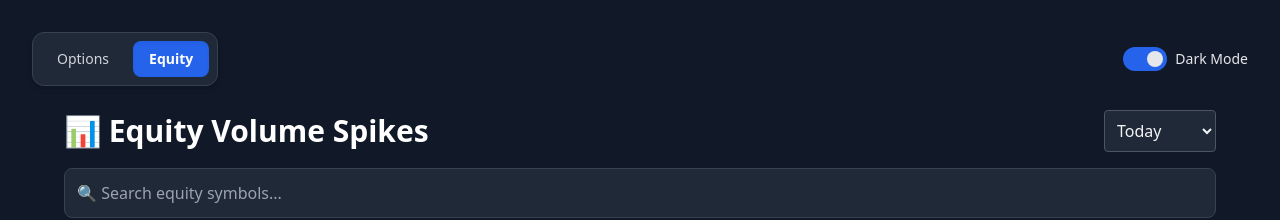
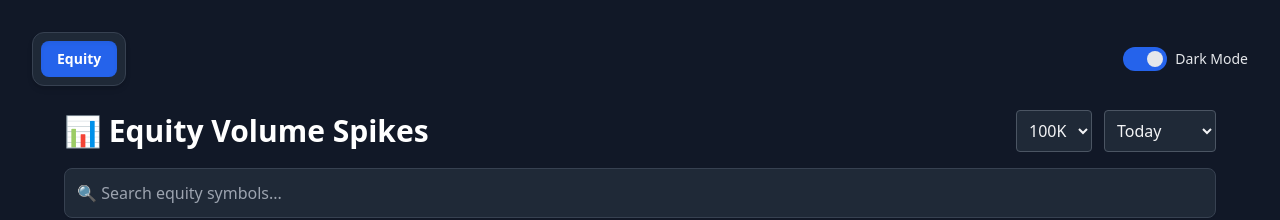
Before and after one commit to amalsabu59/Stock-scanner-FE, a React (Vite) app: page /equity in a window 1280 px wide. Shown: the top 220 px of the page. Built offline with nearby package versions, Linux system fonts and the light colour scheme; no server answers.

Commit message:
Commented options part

```diff
--- a/src/App.jsx
+++ b/src/App.jsx
@@ -19,7 +19,7 @@ const App = () => {
       <header className="flex flex-col md:flex-row justify-between items-center mb-6 space-y-4 md:space-y-0">
         {/* Nav */}
         <nav className="flex space-x-2 bg-white dark:bg-gray-800 border border-gray-200 dark:border-gray-700 p-2 rounded-xl shadow-md">
-          <NavLink
+          {/* <NavLink
             to="/options"
             className={({ isActive }) =>
               `px-4 py-2 rounded-lg text-sm font-medium transition-all duration-300 ${isActive
@@ -29,7 +29,7 @@ const App = () => {
             }
           >
             Options
-          </NavLink>
+          </NavLink> */}
           <NavLink
             to="/equity"
             className={({ isActive }) =>
@@ -63,8 +63,8 @@ const App = () => {
 
       {/* Routes */}
       <Routes>
-        <Route path="/" element={<Navigate to="/options" replace />} />
-        <Route path="/options" element={<OptionsPage />} />
+        <Route path="/" element={<Navigate to="/equity" replace />} />
+        {/* <Route path="/options" element={<OptionsPage />} /> */}
         <Route path="/equity" element={<EquityPage />} />
       </Routes>
 
--- a/src/EquityPage.jsx
+++ b/src/EquityPage.jsx
@@ -4,13 +4,14 @@ import Table from './SharedTable';
 
 const EquityPage = () => {
     const [spikes, setSpikes] = useState([]);
-    const [loading, setLoading] = useState(true); // only for initial load
+    const [loading, setLoading] = useState(true);
     const [lastUpdated, setLastUpdated] = useState(null);
     const [search, setSearch] = useState('');
     const [dateOption, setDateOption] = useState('today');
+    const [volumeThreshold, setVolumeThreshold] = useState(100000); // NEW
     const [page, setPage] = useState(1);
     const [total, setTotal] = useState(0);
-    const limit = 20;
+    const limit = 100;
 
     const fetchEquitySpikes = async (showLoader = false) => {
         if (showLoader) setLoading(true);
@@ -20,7 +21,7 @@ const EquityPage = () => {
         from.setDate(from.getDate() - daysAgo);
         from.setHours(0, 0, 0, 0);
 
-        const url = `https://stock-scanner-be-r8iz.onrender.com/api/spikes?segment=Equity&volume=100000&from=${from.toISOString()}&page=${page}&limit=${limit}`;
+        const url = `https://stock-scanner-be-r8iz.onrender.com/api/spikes?segment=Equity&volume=${volumeThreshold}&from=${from.toISOString()}&page=${page}&limit=${limit}`;
 
         try {
             const res = await fetch(url);
@@ -35,21 +36,18 @@ const EquityPage = () => {
         }
     };
 
-    // Initial load + on filters/page change
     useEffect(() => {
-        fetchEquitySpikes(true); // show loader
-    }, [dateOption, page]);
+        fetchEquitySpikes(true);
+    }, [volumeThreshold, dateOption, page]);
 
-    // Set page to 1 on date or search change
     useEffect(() => {
         setPage(1);
-    }, [search, dateOption]);
+    }, [search, dateOption, volumeThreshold]);
 
-    // Polling without showing loader
     useEffect(() => {
         const interval = setInterval(() => fetchEquitySpikes(false), 10000);
         return () => clearInterval(interval);
-    }, [dateOption, page]);
+    }, [volumeThreshold, dateOption, page]);
 
     const filtered = spikes.filter((s) =>
         s.symbol.toLowerCase().includes(search.toLowerCase())
@@ -57,8 +55,22 @@ const EquityPage = () => {
 
     return (
         <section className="max-w-6xl mx-auto">
-            <div className="flex justify-between items-center mb-4">
-                <h1 className="text-3xl font-semibold text-gray-900 dark:text-white">📊 Equity Volume Spikes</h1>
+            <div className="flex flex-col md:flex-row justify-between items-center gap-4 mb-4">
+                <h1 className="text-3xl font-semibold text-gray-900 dark:text-white">
+                    📊 Equity Volume Spikes
+                </h1>
+                <div className="flex gap-3">
+                    <select
+                        value={volumeThreshold}
+                        onChange={(e) => setVolumeThreshold(Number(e.target.value))}
+                        className="p-2 rounded dark:bg-gray-800 border dark:border-gray-600"
+                    >
+                        {/* <option value={10000}>10K</option>
+                        <option value={25000}>25K</option> */}
+                        <option value={50000}>50K</option>
+                        <option value={100000}>100K</option>
+                        <option value={200000}>200K</option>
+                    </select>
                     <select
                         value={dateOption}
                         onChange={(e) => setDateOption(e.target.value)}
@@ -67,6 +79,7 @@ const EquityPage = () => {
                         <option value="today">Today</option>
                         <option value="yesterday">Yesterday</option>
                     </select>
+                </div>
             </div>
 
             {lastUpdated && (
```
Lines whose indentation alone changed are shown as unchanged.
